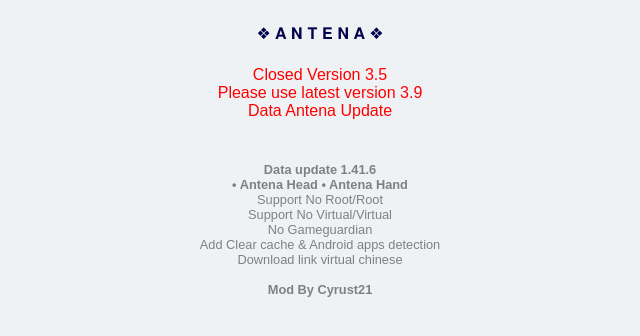
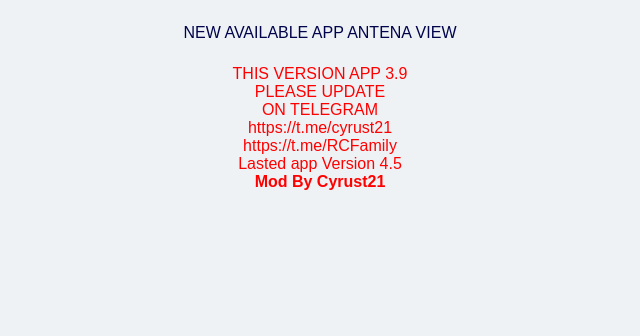
Before and after one commit to cyrust21/Tools, a plain HTML site: page information.html in a window 1280 px wide. Shown: the part 82-418 px from the top of the page, without its empty margins (320-960 px from the left). Drawn offline with Linux system fonts and the light colour scheme.

Commit message:
Update information.html

```diff
--- a/information.html
+++ b/information.html
@@ -34,23 +34,14 @@ body { overflow: hidden; }
 
    </div> <span class="blink_text">
    <div class="error-tip">
-    ❖ 𝐀 𝐍 𝐓 𝐄 𝐍 𝐀 ❖
+    NEW AVAILABLE APP ANTENA VIEW
 </div><br>
-Closed Version 3.5<br>
-Please use latest version 3.9<br>
-Data Antena Update
-<br><center><marquee direction="left" behavior="" scrollamount="5" scrolldelay="200" width="70%"> <font color="black" size="2" face="courier"><b>New Version 3.9 Available at Youtube channel Cyrust</b></font> </center> </marquee> </center>
-
-   <div class="error-description"><b><br>Data update 1.41.6<br>
-    • Antena Head
-• Antena Hand</b>
-   <br>
-Support No Root/Root<br>
-Support No Virtual/Virtual<br>
-No Gameguardian<br>
-Add Clear cache & Android apps detection<br>
-Download link virtual chinese<br>
-</br>
+THIS VERSION APP 3.9 <br>
+PLEASE UPDATE <br>
+ON TELEGRAM<br>
+https://t.me/cyrust21<br>
+https://t.me/RCFamily<br>
+Lasted app Version 4.5<br>
 <b>Mod By Cyrust21</b>
   </div>
  </body>
```
